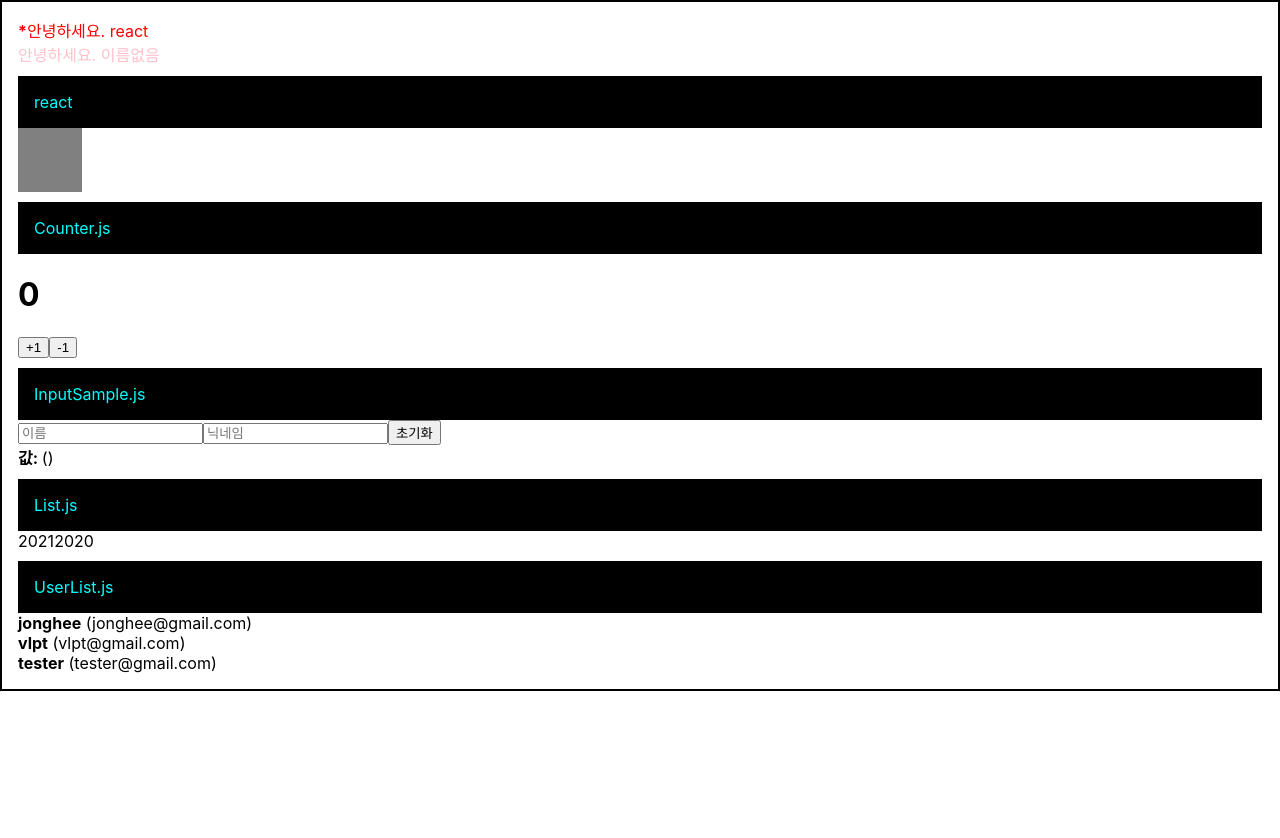
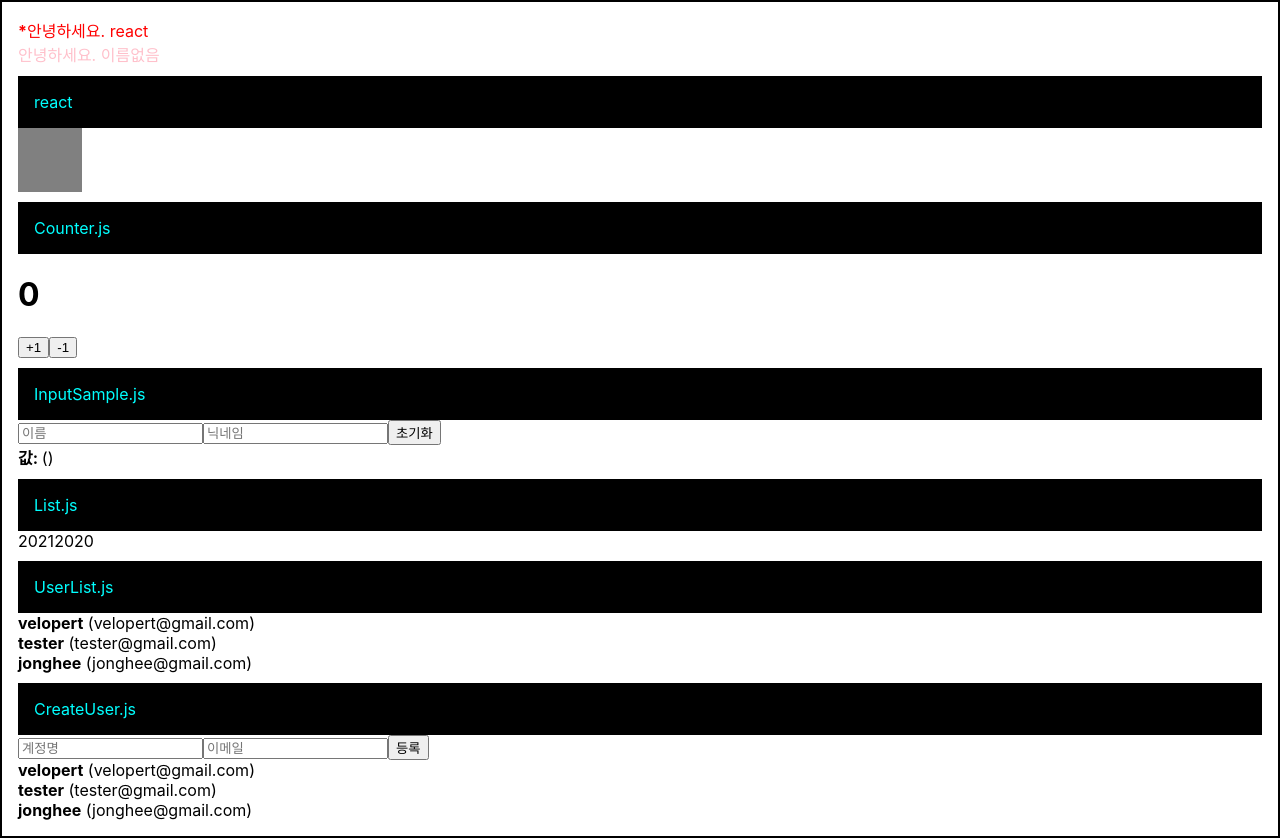
Before and after one commit to SW-JONGHEE/react-vlpt, a React (Create React App) app: page / in a window 1280 px wide. Before the commit the page ends 800 px from the top, so only its background shows below. Built offline with nearby package versions, Linux system fonts and the light colour scheme.

Commit message:
배열에 항목 추가하기

```diff
--- a/src/App.js
+++ b/src/App.js
@@ -5,6 +5,8 @@
 import InputSample from "./InputSample";
 import List from "./List";
 import UserList from "./UserList";
+import {useRef, useState} from "react";
+import CreateUser from "./CreateUser";
 
 function App() {
   const name = "react";
@@ -14,7 +16,61 @@
     fontsize : 24,
     padding : '1rem',
     marginTop : '10px',
-  }
+  };
+
+  const [inputs, setInputs] = useState({
+      username: '',
+      email: '',
+  });
+
+  const { username, email } = inputs;
+
+  const onChange = (e) => {
+      const { name, value } = e.target;
+      setInputs({
+          ...inputs,
+          [name]: value
+      });
+  };
+
+  const [users, setUsers] = useState([
+      {
+          id: 1,
+          username: 'velopert',
+          email: 'velopert@gmail.com',
+      },
+      {
+          id: 2,
+          username: 'tester',
+          email: 'tester@gmail.com',
+      },
+      {
+          id: 3,
+          username: 'jonghee',
+          email: 'jonghee@gmail.com',
+      },
+  ]);
+
+  const nextId = useRef(4);
+
+  const onCreate = () => {
+
+      const user = {
+          id: nextId.current,
+          username,
+          email,
+      };
+
+      setUsers([...users, user]);
+      // setUsers(users.concat(user));
+
+      setInputs({
+          username: '',
+          email: '',
+      });
+
+    nextId.current += 1;
+  };
 
   return (
     <Wrapper>
@@ -33,7 +89,16 @@
         <List />
 
         <div style={style}>UserList.js</div>
-        <UserList />
+        <UserList users={users}/>
+
+        <div style={style}>CreateUser.js</div>
+        <CreateUser
+            username={username}
+            email={email}
+            onChange={onChange}
+            onCreate={onCreate}
+        />
+        <UserList users={users}/>
     </Wrapper>
   );
 }
--- /dev/null
+++ b/src/CreateUser.js
@@ -0,0 +1,24 @@
+import React from 'react';
+
+function CreateUser({ username, email, onChange, onCreate }) {
+    return (
+        <div>
+           <input
+               name="username"
+               placeholder="계정명"
+               onChange={onChange}
+               value={username}
+           />
+            <input
+                name="email"
+                placeholder="이메일"
+                onChange={onChange}
+                value={email}
+            />
+
+            <button onClick={onCreate}>등록</button>
+        </div>
+    );
+}
+
+export default CreateUser;
--- a/src/InputSample.js
+++ b/src/InputSample.js
@@ -19,7 +19,7 @@
         const { value, name } = e.target;
 
         setInputs({
-            ... inputs,
+            ...inputs,
             [name] : value
         });
     };
--- a/src/UserList.js
+++ b/src/UserList.js
@@ -8,30 +8,9 @@
     );
 }
 
-function UserList() {
-    const users = [
-        {
-            id: 1,
-            username: 'jonghee',
-            email: 'jonghee@gmail.com',
-        },
-        {
-            id:2,
-            username: 'vlpt',
-            email: 'vlpt@gmail.com',
-        },
-        {
-            id: 3,
-            username: 'tester',
-            email: 'tester@gmail.com',
-        },
-    ]
+function UserList({ users }) {
   return (
    <div>
-       {/*<User user={users[0]}/>*/}
-       {/*<User user={users[1]}/>*/}
-       {/*<User user={users[2]}/>*/}
-
        {users.map(user => (
            <User user={user} key={user.id}/>
        ))}
```
